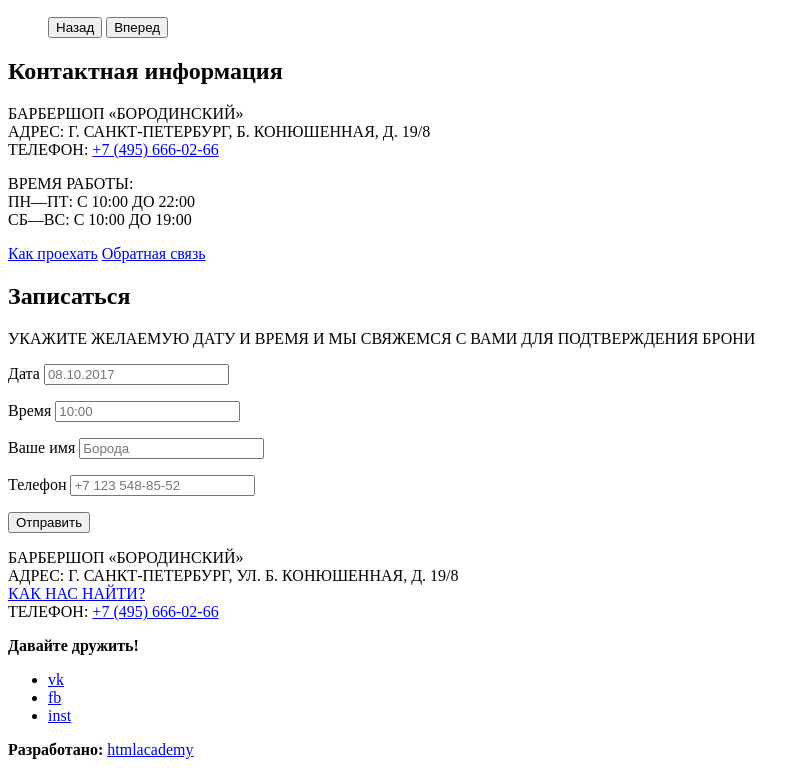
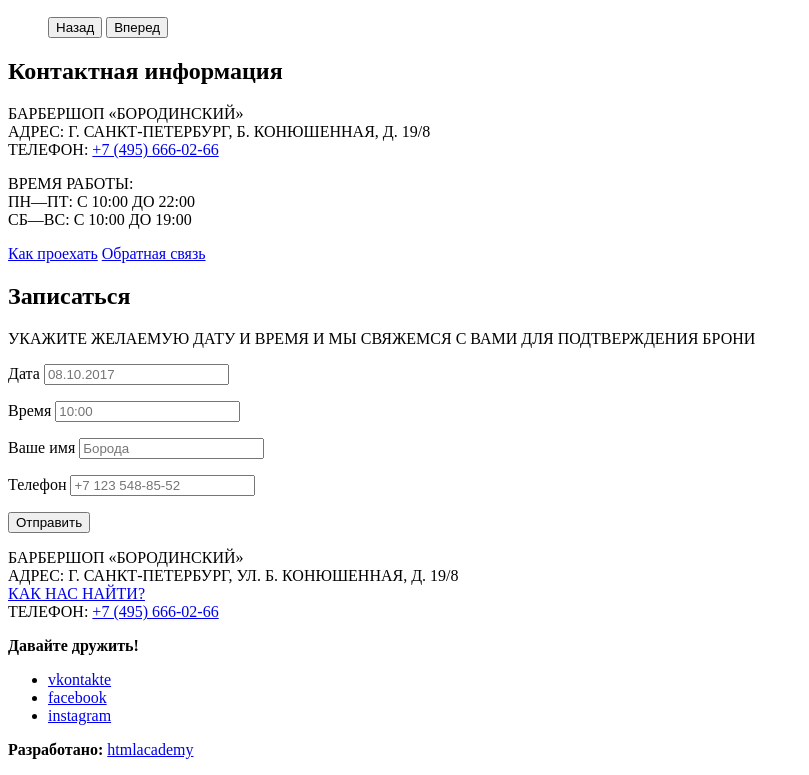
Before and after one commit to YalovikEA/Barbershop, a plain HTML site: page index.html in a window 1280 px wide. Shown: the part 1470-2245 px from the top of the page, without its empty margins (0-809 px from the left). Drawn offline with Linux system fonts and the light colour scheme.

Commit message:
Изменены подписи социальных сетей в подвале

```diff
--- a/index.html
+++ b/index.html
@@ -163,13 +163,13 @@
       <b class="socials__title">Давайте дружить!</b>
       <ul class="socials__list">
         <li class="socials__list">
-          <a href="vk.com" class="socials__link">vk</a>
+          <a href="vk.com" class="socials__link">vkontakte</a>
         </li>
         <li class="socials__list">
-          <a href="fb.com" class="socials__link">fb</a>
+          <a href="fb.com" class="socials__link">facebook</a>
         </li>
         <li class="socials__list">
-          <a href="inst.com" class="socials__link">inst</a>
+          <a href="inst.com" class="socials__link">instagram</a>
         </li>
       </ul>
     </div>
```
Also changed, not shown: item.html (+3 -3 lines), price.html (+3 -3 lines), shop.html (+3 -3 lines).
